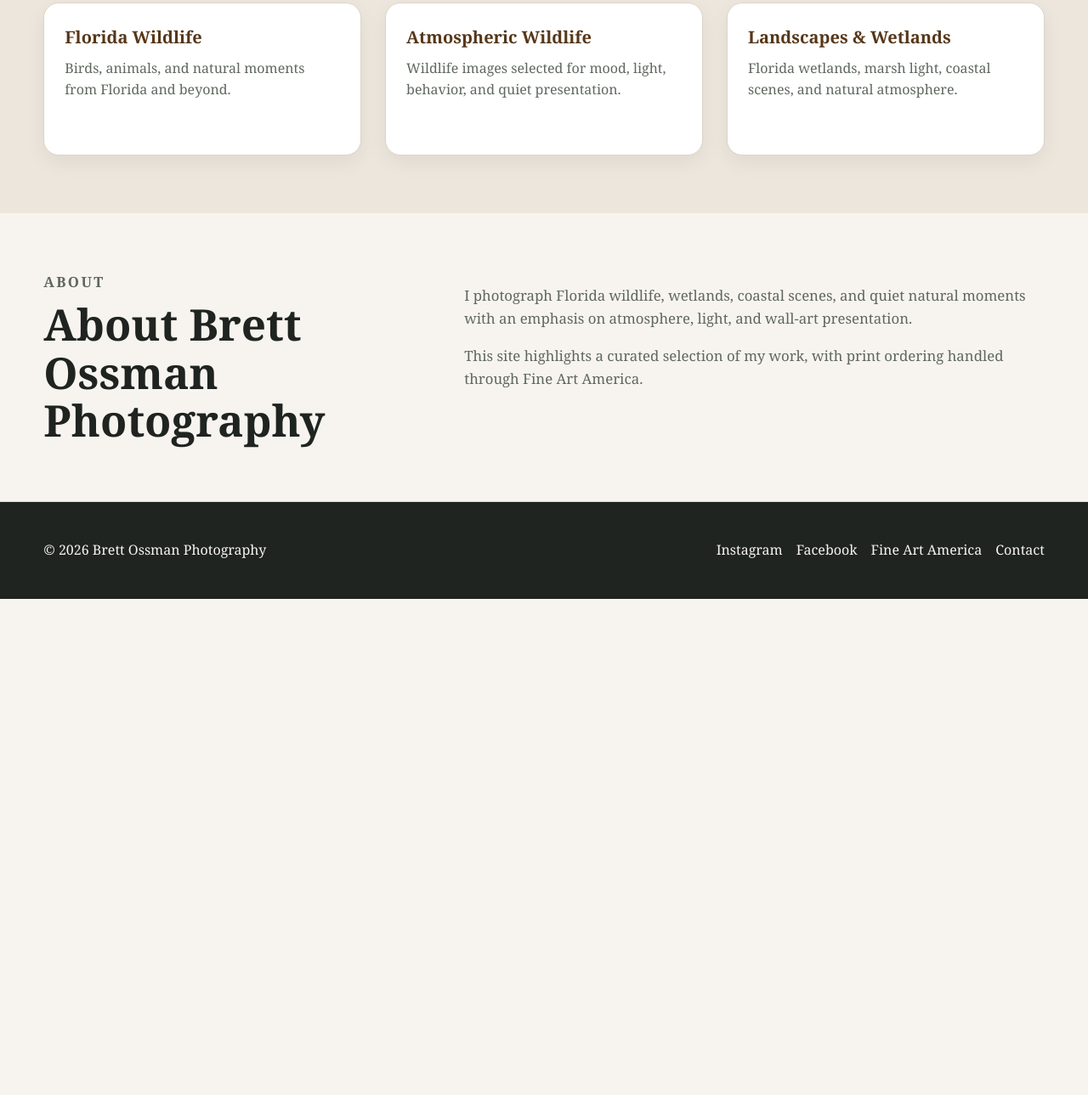
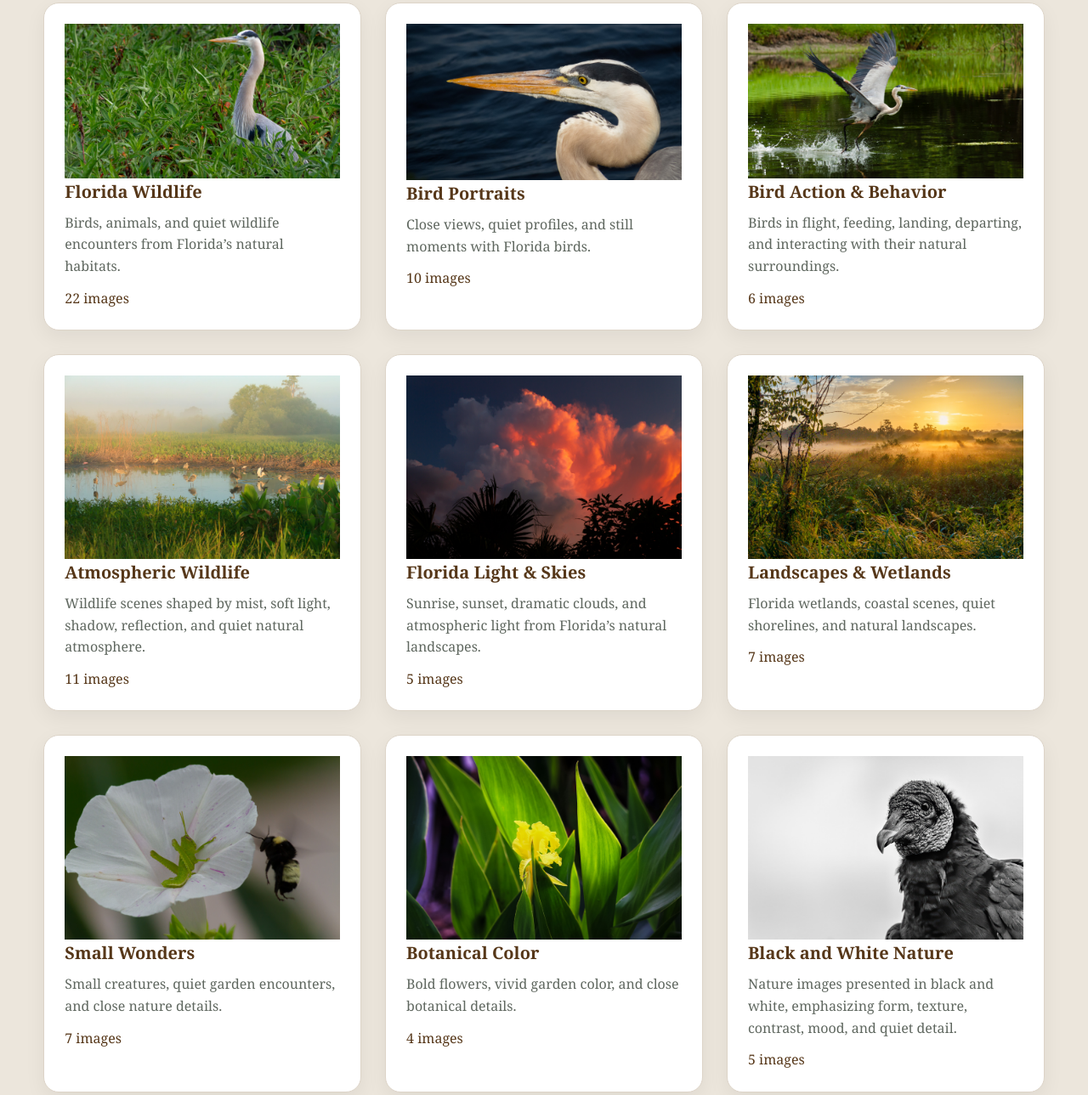
Before and after one commit to BrettOssman/Home-Page, a plain HTML site: page index.html in a window 1280 px wide. Shown: the part 1614-2903 px from the top of the page at 85% size. Before the commit the page ends 2319 px from the top, so only its background shows below. Drawn offline with Linux system fonts and the light colour scheme.

Commit message:
Add data-driven FAA collection cards

```diff
--- /dev/null
+++ b/data/gallery.json
@@ -0,0 +1,76 @@
+{
+  "collections": [
+    {
+      "order": 0,
+      "title": "Florida Wildlife",
+      "description": "Birds, animals, and quiet wildlife encounters from Florida’s natural habitats.",
+      "image": "images/florida-wildlife.jpg",
+      "url": "https://fineartamerica.com/profiles/lanis-ossman?tab=artworkgalleries&artworkgalleryid=1254296",
+      "count": 22
+    },
+    {
+      "order": 1,
+      "title": "Bird Portraits",
+      "description": "Close views, quiet profiles, and still moments with Florida birds.",
+      "image": "images/bird-portraits.jpg",
+      "url": "https://fineartamerica.com/profiles/lanis-ossman?tab=artworkgalleries&artworkgalleryid=1270262",
+      "count": 10
+    },
+    {
+      "order": 2,
+      "title": "Bird Action & Behavior",
+      "description": "Birds in flight, feeding, landing, departing, and interacting with their natural surroundings.",
+      "image": "images/bird-action-behavior.jpg",
+      "url": "https://fineartamerica.com/profiles/lanis-ossman?tab=artworkgalleries&artworkgalleryid=1270263",
+      "count": 6
+    },
+    {
+      "order": 3,
+      "title": "Atmospheric Wildlife",
+      "description": "Wildlife scenes shaped by mist, soft light, shadow, reflection, and quiet natural atmosphere.",
+      "image": "images/atmospheric-wildlife.jpg",
+      "url": "https://fineartamerica.com/profiles/lanis-ossman?tab=artworkgalleries&artworkgalleryid=1265912",
+      "count": 11
+    },
+    {
+      "order": 4,
+      "title": "Florida Light & Skies",
+      "description": "Sunrise, sunset, dramatic clouds, and atmospheric light from Florida’s natural landscapes.",
+      "image": "images/florida-light-skies.jpg",
+      "url": "https://fineartamerica.com/profiles/lanis-ossman?tab=artworkgalleries&artworkgalleryid=1270258",
+      "count": 5
+    },
+    {
+      "order": 5,
+      "title": "Landscapes & Wetlands",
+      "description": "Florida wetlands, coastal scenes, quiet shorelines, and natural landscapes.",
+      "image": "images/landscapes-wetlands.jpg",
+      "url": "https://fineartamerica.com/profiles/lanis-ossman?tab=artworkgalleries&artworkgalleryid=1254300",
+      "count": 7
+    },
+    {
+      "order": 6,
+      "title": "Small Wonders",
+      "description": "Small creatures, quiet garden encounters, and close nature details.",
+      "image": "images/small-wonders.jpg",
+      "url": "https://fineartamerica.com/profiles/lanis-ossman?tab=artworkgalleries&artworkgalleryid=1270260",
+      "count": 7
+    },
+    {
+      "order": 7,
+      "title": "Botanical Color",
+      "description": "Bold flowers, vivid garden color, and close botanical details.",
+      "image": "images/botanical-color.jpg",
+      "url": "https://fineartamerica.com/profiles/lanis-ossman?tab=artworkgalleries&artworkgalleryid=1270259",
+      "count": 4
+    },
+    {
+      "order": 8,
+      "title": "Black and White Nature",
+      "description": "Nature images presented in black and white, emphasizing form, texture, contrast, mood, and quiet detail.",
+      "image": "images/black-and-white-nature.jpg",
+      "url": "https://fineartamerica.com/profiles/lanis-ossman?tab=artworkgalleries&artworkgalleryid=1270264",
+      "count": 5
+    }
+  ]
+}
--- a/index.html
+++ b/index.html
@@ -1,10 +1,12 @@
-<!DOCTYPE html>
+<!doctype html>
 <html lang="en">
   <head>
     <meta charset="UTF-8" />
     <meta name="viewport" content="width=device-width, initial-scale=1.0" />
 
-  <title>Brett Ossman Photography | Florida Wildlife & Nature Photography</title>
+    <title>
+      Brett Ossman Photography | Florida Wildlife & Nature Photography
+    </title>
 
     <meta
       name="description"
@@ -35,17 +37,26 @@
         <div class="container hero-grid">
           <div class="hero-text">
             <p class="eyebrow">Curated Fine Art Prints</p>
-          <h2>Florida wildlife and quiet natural moments, printed for the wall.</h2>
+            <h2>
+              Florida wildlife and quiet natural moments, printed for the wall.
+            </h2>
             <p>
-            A curated collection of Florida wildlife, wetlands, coastal light, and nature images
-            selected for atmosphere, subject strength, and wall-art presentation.
+              A curated collection of Florida wildlife, wetlands, coastal light,
+              and nature images selected for atmosphere, subject strength, and
+              wall-art presentation.
             </p>
 
             <div class="button-row">
-            <a class="button primary" href="https://fineartamerica.com/profiles/lanis-ossman">
+              <a
+                class="button primary"
+                href="https://fineartamerica.com/profiles/lanis-ossman"
+              >
                 Shop Featured Prints
               </a>
-            <a class="button secondary" href="https://fineartamerica.com/profiles/lanis-ossman?tab=artworkgalleries">
+              <a
+                class="button secondary"
+                href="https://fineartamerica.com/profiles/lanis-ossman?tab=artworkgalleries"
+              >
                 Browse Collections
               </a>
             </div>
@@ -68,27 +79,34 @@
             <p class="eyebrow">Featured Prints</p>
             <h2>Selected Work</h2>
             <p>
-            A small selection of images chosen for wall-art appeal rather than volume.
+              A small selection of images chosen for wall-art appeal rather than
+              volume.
             </p>
           </div>
 
           <div class="card-grid">
             <article class="print-card">
-            <a href="https://fineartamerica.com/featured/quiet-profile-lanis-ossman.html">
-              <img
-                src="images/quiet-profile.jpg"
-                alt="Quiet Profile"
-              />
+              <a
+                href="https://fineartamerica.com/featured/quiet-profile-lanis-ossman.html"
+              >
+                <img src="images/quiet-profile.jpg" alt="Quiet Profile" />
               </a>
               <div class="card-content">
                 <h3>Quiet Profile</h3>
-              <p>A strong wildlife portrait with clean natural presentation.</p>
-              <a href="https://fineartamerica.com/featured/quiet-profile-lanis-ossman.html">View Print</a>
+                <p>
+                  A strong wildlife portrait with clean natural presentation.
+                </p>
+                <a
+                  href="https://fineartamerica.com/featured/quiet-profile-lanis-ossman.html"
+                  >View Print</a
+                >
               </div>
             </article>
 
             <article class="print-card">
-            <a href="https://fineartamerica.com/featured/fishing-at-first-light-lanis-ossman.html">
+              <a
+                href="https://fineartamerica.com/featured/fishing-at-first-light-lanis-ossman.html"
+              >
                 <img
                   src="images/fishing-at-first-light.jpg"
                   alt="Fishing at First Light"
@@ -97,21 +115,26 @@
               <div class="card-content">
                 <h3>Fishing at First Light</h3>
                 <p>Sunrise, silhouette, and quiet coastal atmosphere.</p>
-              <a href="https://fineartamerica.com/featured/fishing-at-first-light-lanis-ossman.html">View Print</a>
+                <a
+                  href="https://fineartamerica.com/featured/fishing-at-first-light-lanis-ossman.html"
+                  >View Print</a
+                >
               </div>
             </article>
 
             <article class="print-card">
-            <a href="https://fineartamerica.com/featured/misty-gathering-lanis-ossman.html">
-              <img
-                src="images/misty-gathering.jpg"
-                alt="Misty Gathering"
-              />
+              <a
+                href="https://fineartamerica.com/featured/misty-gathering-lanis-ossman.html"
+              >
+                <img src="images/misty-gathering.jpg" alt="Misty Gathering" />
               </a>
               <div class="card-content">
                 <h3>Misty Gathering</h3>
                 <p>A soft wetland scene built around morning atmosphere.</p>
-              <a href="https://fineartamerica.com/featured/misty-gathering-lanis-ossman.html">View Print</a>
+                <a
+                  href="https://fineartamerica.com/featured/misty-gathering-lanis-ossman.html"
+                  >View Print</a
+                >
               </div>
             </article>
           </div>
@@ -124,22 +147,8 @@
             <p class="eyebrow">Explore Collections</p>
             <h2>Browse by Theme</h2>
           </div>
-
-        <div class="collection-grid">
-          <a class="collection-card" href="https://fineartamerica.com/profiles/lanis-ossman?tab=artworkgalleries&artworkgalleryid=1254296">
-            <h3>Florida Wildlife</h3>
-            <p>Birds, animals, and natural moments from Florida and beyond.</p>
-          </a>
-
-          <a class="collection-card" href="https://fineartamerica.com/profiles/lanis-ossman?tab=artworkgalleries&artworkgalleryid=1265912">
-            <h3>Atmospheric Wildlife</h3>
-            <p>Wildlife images selected for mood, light, behavior, and quiet presentation.</p>
-          </a>
-
-          <a class="collection-card" href="https://fineartamerica.com/profiles/lanis-ossman?tab=artworkgalleries&artworkgalleryid=1254300">
-            <h3>Landscapes &amp; Wetlands</h3>
-            <p>Florida wetlands, marsh light, coastal scenes, and natural atmosphere.</p>
-          </a>
+          <div id="collection-grid" class="collection-grid">
+            <p>Loading collections...</p>
           </div>
         </div>
       </section>
@@ -153,12 +162,13 @@
 
           <div>
             <p>
-            I photograph Florida wildlife, wetlands, coastal scenes, and quiet natural
-            moments with an emphasis on atmosphere, light, and wall-art presentation.
+              I photograph Florida wildlife, wetlands, coastal scenes, and quiet
+              natural moments with an emphasis on atmosphere, light, and
+              wall-art presentation.
             </p>
             <p>
-            This site highlights a curated selection of my work, with print ordering
-            handled through Fine Art America.
+              This site highlights a curated selection of my work, with print
+              ordering handled through Fine Art America.
             </p>
           </div>
         </div>
@@ -172,7 +182,9 @@
         <div class="footer-links">
           <a href="https://www.instagram.com/brettossman/">Instagram</a>
           <a href="https://www.facebook.com/brett.ossman">Facebook</a>
-        <a href="https://fineartamerica.com/profiles/lanis-ossman">Fine Art America</a>
+          <a href="https://fineartamerica.com/profiles/lanis-ossman"
+            >Fine Art America</a
+          >
           <a href="mailto:brettossman@gmail.com">Contact</a>
         </div>
       </div>
@@ -180,6 +192,50 @@
 
     <script>
       document.getElementById("year").textContent = new Date().getFullYear();
+
+      async function loadCollections() {
+        const grid = document.getElementById("collection-grid");
+
+        try {
+          const response = await fetch("data/gallery.json");
+
+          if (!response.ok) {
+            throw new Error(`Failed to load gallery.json: ${response.status}`);
+          }
+
+          const data = await response.json();
+
+          const collections = [...data.collections].sort(
+            (a, b) => (a.order ?? 0) - (b.order ?? 0),
+          );
+
+          grid.innerHTML = "";
+
+          collections.forEach((collection) => {
+            const card = document.createElement("a");
+            card.className = "collection-card";
+            card.href = collection.url;
+            card.target = "_blank";
+            card.rel = "noopener noreferrer";
+
+            card.innerHTML = `
+          <img src="${collection.image}" alt="${collection.title}" />
+          <div class="collection-card-content">
+            <h3>${collection.title}</h3>
+            <p>${collection.description}</p>
+            <span>${collection.count} images</span>
+          </div>
+        `;
+
+            grid.appendChild(card);
+          });
+        } catch (error) {
+          console.error(error);
+          grid.innerHTML = "<p>Collections could not be loaded.</p>";
+        }
+      }
+
+      loadCollections();
     </script>
   </body>
 </html>
```
Also changed, not shown: images/atmospheric-wildlife.jpg (added), images/bird-action-behavior.jpg (added), images/bird-portraits.jpg (added), images/black-and-white-nature.jpg (added), images/botanical-color.jpg (added), images/florida-light-skies.jpg (added), images/florida-wildlife.jpg (added), images/landscapes-wetlands.jpg (added), images/small-wonders.jpg (added). Lines whose indentation alone changed are shown as unchanged.
